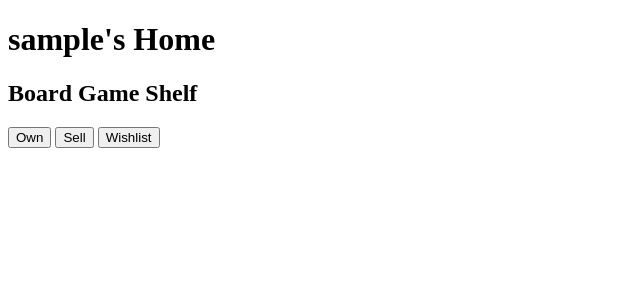
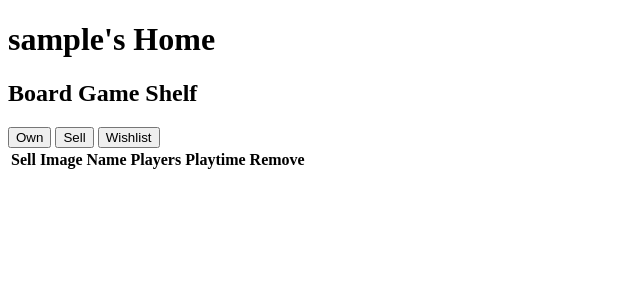
Before and after one commit to norrismei/bgvillage_marketplace, a Flask app: a page that uses templates/user_page.html in a window 1280 px wide. Shown: the top 300 px of the page, without its empty margins (0-640 px from the left). Run offline with Flask 2, Linux system fonts and the light colour scheme; data that the repository does not hold is empty.

Commit message:
Successfully added UserGame to db with Add Game button

```diff
--- a/server.py
+++ b/server.py
@@ -30,13 +30,33 @@ def show_homepage():
 def show_user_page(username):
     """View user's personal page"""
 
-    return render_template('user_page.html', username=username)
+    user_games = model.db.session.query(model.UserGame).join(model.User).filter(
+                model.User.username==username).all()
+
+    return render_template('user_page.html', username=username, games=user_games)
 
 @app.route('/games')
 def show_all_games():
     """View all games from database"""
 
     return render_template('all_games.html')
+
+@app.route('/api/add-game', methods=['POST'])
+def add_game_to_database():
+    """Add a UserGame"""
+
+    game_id_str = request.form.get("game_id")
+    game_id = int(game_id_str)
+
+    added_game = crud.create_user_game(1, game_id)
+
+    if added_game:
+        return "Game was successfully added"
+    else:
+        return "A problem has occurred"
+
+
+
 
 @app.route('/api/games.json')
 def return_all_games():
--- a/static/js/userPage.js
+++ b/static/js/userPage.js
@@ -1,6 +1,38 @@
 "use strict";
 
 const gamesTable = $('#games-table');
+
+// Load the gamesTable on first load of the page
+gamesTable.html(
+        `<th>Sell</th>
+         <th>Image</th>
+         <th>Name</th>
+         <th>Players</th>
+         <th>Playtime</th>
+         <th>Remove</th>`
+    );
+    $.get('/api/own_games.json', (response) => {
+        for (const game of response) {
+            let playtime = null;
+            if (game.min_playtime) {
+                playtime = `${game.min_playtime} mins`;
+                if (game.max_playtime &&
+                    game.max_playtime != game.min_playtime) {
+                    playtime = `${game.min_playtime}-${game.max_playtime} mins`
+                };
+            };
+            gamesTable.append(
+                `<tr>
+                    <td></td>
+                    <td><img src=${game.image_url} height="50" /></td>
+                    <td>${game.name}</td>
+                    <td>${game.min_players}-${game.max_players}</td>
+                    <td>${playtime}</td>
+                    <td></td>
+                </tr>`
+            );
+        };
+    });
 
 // Show the user's own games upon clicking on Own button
 $('#own-button').on('click', () => {
--- a/templates/user_page.html
+++ b/templates/user_page.html
@@ -14,7 +14,8 @@
   <button id="sell-button">Sell</button>
   <button id="wishlist-button">Wishlist</button>
   <div>
-    <table id="games-table"></table>
+    <table id="games-table">
+    </table>
   </div>
 </section>
 
```
Also changed, not shown: static/js/allGames.js (+17 -1 lines).
